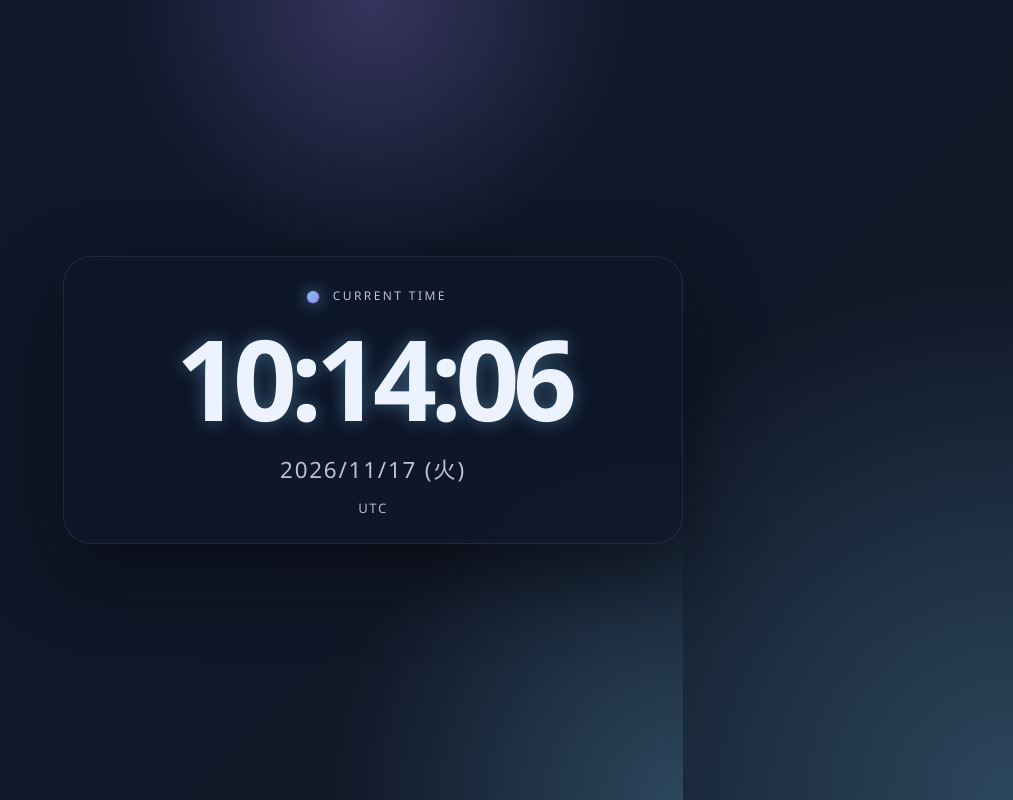
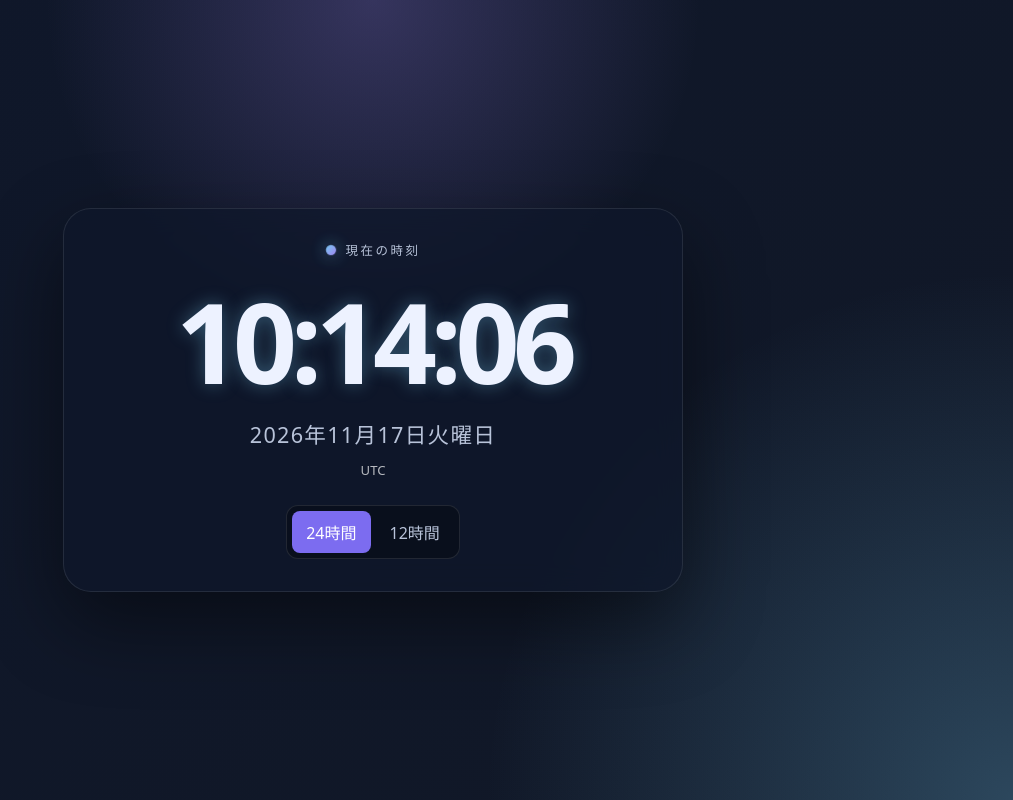
Before and after one commit to landorengou/storm, a plain HTML site: page clock.html in a window 1280 px wide. Shown: the whole page, without its empty margins (267-1280 px from the left). Drawn offline with Linux system fonts and the light colour scheme.

Commit message:
aiueoaieo

```diff
--- a/clock.html
+++ b/clock.html
@@ -1,15 +1,12 @@
 <!DOCTYPE html>
 <html lang="ja">
 <head>
-  <meta charset="UTF-8" />
-  <meta name="viewport" content="width=device-width, initial-scale=1.0" />
-  <title>Current Time</title>
+  <meta charset="UTF-8">
+  <meta name="viewport" content="width=device-width, initial-scale=1">
+  <title>現在の時刻</title>
   <style>
     :root {
-      --bg1: #0f172a;
-      --bg2: #111827;
-      --panel: rgba(17, 24, 39, 0.74);
-      --border: rgba(255,255,255,0.08);
+      color-scheme: dark;
       --text: #edf2ff;
       --muted: #b8c3d9;
       --accent: #7dd3fc;
@@ -18,115 +15,171 @@
 
     * { box-sizing: border-box; }
 
-    html, body {
+    body {
+      min-height: 100vh;
       margin: 0;
-      height: 100%;
-      font-family: "Segoe UI", "Hiragino Sans", "Yu Gothic", sans-serif;
-      color: var(--text);
-      background:
-        radial-gradient(circle at top, rgba(167,139,250,0.25), transparent 30%),
-        radial-gradient(circle at bottom right, rgba(125,211,252,0.25), transparent 35%),
-        linear-gradient(135deg, var(--bg1), var(--bg2));
+      padding: 20px;
       display: grid;
       place-items: center;
+      color: var(--text);
+      font-family: system-ui, -apple-system, "Segoe UI", sans-serif;
+      background:
+        radial-gradient(circle at top, #a78bfa40, transparent 32%),
+        radial-gradient(circle at bottom right, #7dd3fc40, transparent 35%),
+        linear-gradient(135deg, #0f172a, #111827);
     }
 
     .clock-card {
-      width: min(92vw, 620px);
-      padding: 30px 24px 26px;
-      border: 1px solid var(--border);
+      width: min(100%, 620px);
+      padding: 32px 24px;
+      border: 1px solid #ffffff18;
       border-radius: 28px;
-      background: rgba(15, 23, 42, 0.72);
+      background: #0f172ab8;
+      box-shadow: 0 30px 80px #0007;
+      text-align: center;
       backdrop-filter: blur(14px);
-      box-shadow: 0 30px 80px rgba(0,0,0,0.45);
-      text-align: center;
     }
 
     .label {
+      margin-bottom: 20px;
+      color: var(--muted);
+      font-size: .78rem;
       letter-spacing: .2em;
-      text-transform: uppercase;
-      font-size: 0.75rem;
-      color: var(--muted);
-      margin-bottom: 18px;
-    }
-
-    .time {
-      font-size: clamp(3.2rem, 9vw, 7rem);
-      font-weight: 700;
-      letter-spacing: -0.06em;
-      line-height: 1;
-      font-variant-numeric: tabular-nums;
-      text-shadow: 0 0 18px rgba(125,211,252,0.35);
-    }
-
-    .date {
-      margin-top: 18px;
-      font-size: clamp(1rem, 2vw, 1.4rem);
-      color: var(--muted);
-      letter-spacing: 0.08em;
-      font-variant-numeric: tabular-nums;
-    }
-
-    .timezone {
-      margin-top: 14px;
-      font-size: 0.82rem;
-      color: rgba(255,255,255,0.7);
-      letter-spacing: 0.12em;
       text-transform: uppercase;
     }
 
     .dot {
       display: inline-block;
-      width: 12px;
-      height: 12px;
+      width: 10px;
+      height: 10px;
+      margin-right: 10px;
       border-radius: 50%;
-      margin: 0 8px;
       background: linear-gradient(135deg, var(--accent), var(--accent-2));
-      box-shadow: 0 0 18px rgba(125,211,252,0.7);
+      box-shadow: 0 0 18px #7dd3fcaa;
       animation: pulse 1.6s ease-in-out infinite;
-      vertical-align: middle;
+    }
+
+    .time {
+      font-size: clamp(3.2rem, 11vw, 7rem);
+      font-weight: 700;
+      letter-spacing: -.06em;
+      line-height: 1.1;
+      font-variant-numeric: tabular-nums;
+      text-shadow: 0 0 18px #7dd3fc59;
+    }
+
+    .date {
+      margin-top: 16px;
+      color: var(--muted);
+      font-size: clamp(1rem, 3vw, 1.35rem);
+      letter-spacing: .06em;
+    }
+
+    .timezone {
+      margin-top: 12px;
+      color: #ffffffb3;
+      font-size: .82rem;
+    }
+
+    .format-switch {
+      display: inline-flex;
+      gap: 5px;
+      margin-top: 26px;
+      padding: 5px;
+      border: 1px solid #ffffff1a;
+      border-radius: 12px;
+      background: #080d18a8;
+    }
+
+    .format-switch button {
+      padding: 9px 14px;
+      border: 0;
+      border-radius: 8px;
+      background: transparent;
+      color: var(--muted);
+      font: inherit;
+      cursor: pointer;
+    }
+
+    .format-switch button[aria-pressed="true"] {
+      background: #7c6cf0;
+      color: white;
+    }
+
+    .format-switch button:focus-visible {
+      outline: 2px solid var(--accent);
+      outline-offset: 3px;
     }
 
     @keyframes pulse {
-      0%, 100% { transform: scale(1); opacity: 1; }
-      50% { transform: scale(1.2); opacity: 0.7; }
+      50% { transform: scale(1.2); opacity: .7; }
+    }
+
+    @media (prefers-reduced-motion: reduce) {
+      *, *::before, *::after {
+        animation-duration: .01ms !important;
+        animation-iteration-count: 1 !important;
+      }
     }
   </style>
 </head>
 <body>
-  <div class="clock-card">
-    <div class="label"><span class="dot"></span> Current Time</div>
-    <div class="time" id="time">00:00:00</div>
-    <div class="date" id="date">2026/11/17</div>
-    <div class="timezone" id="timezone">Local Time</div>
-  </div>
+  <main class="clock-card">
+    <div class="label"><span class="dot" aria-hidden="true"></span>現在の時刻</div>
+    <div class="time" id="time" aria-live="off">--:--:--</div>
+    <div class="date" id="date">----</div>
+    <div class="timezone" id="timezone"></div>
+
+    <div class="format-switch" role="group" aria-label="時刻の表示形式">
+      <button type="button" id="format24" aria-pressed="true">24時間</button>
+      <button type="button" id="format12" aria-pressed="false">12時間</button>
+    </div>
+  </main>
 
   <script>
-    function pad(value) {
-      return String(value).padStart(2, "0");
-    }
+    const timeElement = document.querySelector("#time");
+    const dateElement = document.querySelector("#date");
+    const timezoneElement = document.querySelector("#timezone");
+    const button24 = document.querySelector("#format24");
+    const button12 = document.querySelector("#format12");
+
+    let use24Hour = localStorage.getItem("clock-format") !== "12";
 
     function updateClock() {
       const now = new Date();
 
-      const timeEl = document.getElementById("time");
-      const dateEl = document.getElementById("date");
-      const timezoneEl = document.getElementById("timezone");
+      timeElement.textContent = new Intl.DateTimeFormat("ja-JP", {
+        hour: "2-digit",
+        minute: "2-digit",
+        second: "2-digit",
+        hour12: !use24Hour
+      }).format(now);
 
-      const h = pad(now.getHours());
-      const m = pad(now.getMinutes());
-      const s = pad(now.getSeconds());
+      dateElement.textContent = new Intl.DateTimeFormat("ja-JP", {
+        year: "numeric",
+        month: "long",
+        day: "numeric",
+        weekday: "long"
+      }).format(now);
 
-      const y = now.getFullYear();
-      const month = pad(now.getMonth() + 1);
-      const d = pad(now.getDate());
-      const dayNames = ["日", "月", "火", "水", "木", "金", "土"];
-      const day = dayNames[now.getDay()];
+      timezoneElement.textContent =
+        Intl.DateTimeFormat().resolvedOptions().timeZone || "ローカル時間";
 
-      timeEl.textContent = `${h}:${m}:${s}`;
-      dateEl.textContent = `${y}/${month}/${d} (${day})`;
-      timezoneEl.textContent = Intl.DateTimeFormat().resolvedOptions().timeZone || "Local Time";
+      button24.setAttribute("aria-pressed", String(use24Hour));
+      button12.setAttribute("aria-pressed", String(!use24Hour));
     }
+
+    button24.addEventListener("click", () => {
+      use24Hour = true;
+      localStorage.setItem("clock-format", "24");
+      updateClock();
+    });
+
+    button12.addEventListener("click", () => {
+      use24Hour = false;
+      localStorage.setItem("clock-format", "12");
+      updateClock();
+    });
 
     updateClock();
     setInterval(updateClock, 1000);
```
